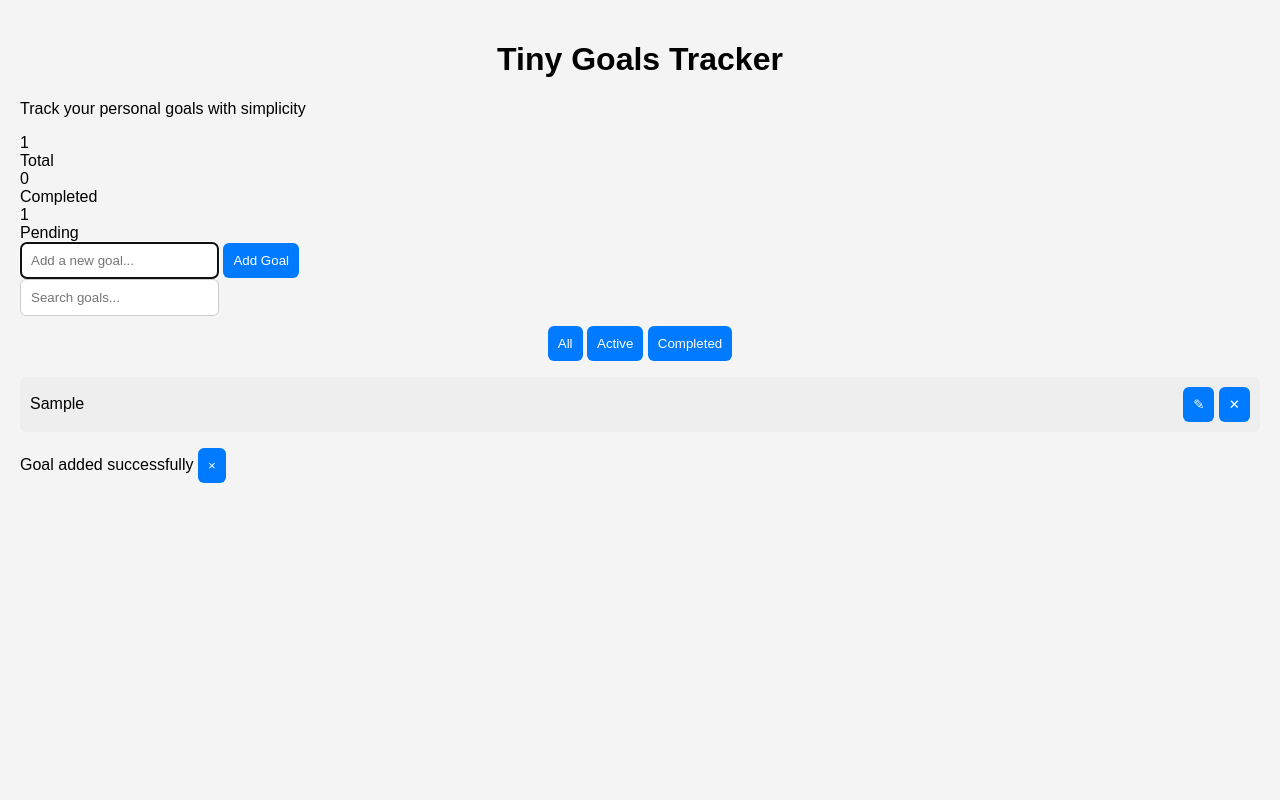
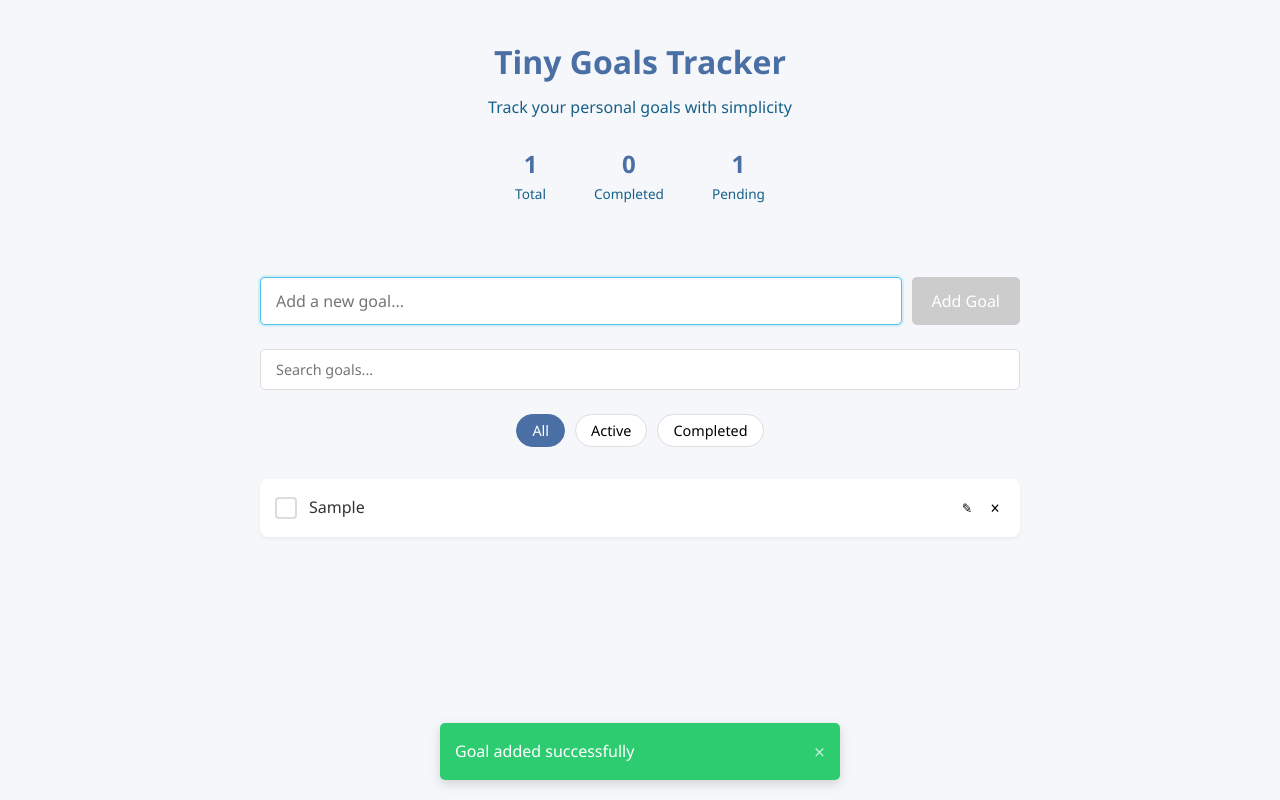
Before and after one commit to yashwant597/Goals-Tracker, a plain HTML site: page src/index.html in a window 1280 px wide. Both pictures are taken after typing "Sample" into the empty fields and a click on the button "Add Goal". Drawn offline with Linux system fonts and the light colour scheme.

Commit message:
Update styles.css

```diff
--- a/src/styles.css
+++ b/src/styles.css
@@ -1,59 +1,369 @@
+:root {
+  --primary-color: #4a6fa5;
+  --secondary-color: #166088;
+  --accent-color: #4fc1e9;
+  --light-color: #f5f7fa;
+  --dark-color: #333;
+  --danger-color: #e74c3c;
+  --success-color: #2ecc71;
+  --warning-color: #f39c12;
+}
+
+* {
+  margin: 0;
+  padding: 0;
+  box-sizing: border-box;
+  font-family: 'Segoe UI', Tahoma, Geneva, Verdana, sans-serif;
+}
+
 body {
-  font-family: Arial, sans-serif;
-  background: #f4f4f4;
+  background-color: var(--light-color);
+  color: var(--dark-color);
+  line-height: 1.6;
   padding: 20px;
-  margin: 0;
+  max-width: 800px;
+  margin: 0 auto;
 }
-.container {
-  max-width: 600px;
-  margin: auto;
-  background: white;
-  padding: 20px;
-  border-radius: 12px;
-  box-shadow: 0 4px 12px rgba(0,0,0,0.1);
+
+header {
+  text-align: center;
+  margin-bottom: 2rem;
+  padding: 1rem;
 }
+
 h1 {
+  color: var(--primary-color);
+  margin-bottom: 0.5rem;
+  font-weight: 600;
+}
+
+.subtitle {
+  color: var(--secondary-color);
+  font-size: 1rem;
+  margin-bottom: 1rem;
+}
+
+.stats {
+  display: flex;
+  justify-content: center;
+  gap: 2rem;
+  margin: 1rem 0;
+}
+
+.stat {
   text-align: center;
+  padding: 0.5rem;
 }
-form {
+
+.stat-value {
+  font-size: 1.5rem;
+  font-weight: bold;
+  color: var(--primary-color);
+}
+
+.stat-label {
+  font-size: 0.85rem;
+  color: var(--secondary-color);
+}
+
+.goal-input-container {
   display: flex;
-  flex-direction: column;
+  margin-bottom: 1.5rem;
   gap: 10px;
 }
-input[type="text"], input[type="date"] {
-  padding: 10px;
-  border-radius: 6px;
-  border: 1px solid #ccc;
+
+.goal-input {
+  flex: 1;
+  padding: 12px 15px;
+  border: 1px solid #ddd;
+  border-radius: 5px;
+  font-size: 1rem;
+  transition: border-color 0.3s;
 }
-button {
-  padding: 10px;
+
+.goal-input:focus {
+  outline: none;
+  border-color: var(--accent-color);
+  box-shadow: 0 0 0 2px rgba(79, 193, 233, 0.2);
+}
+
+.add-btn {
+  background-color: var(--primary-color);
+  color: white;
   border: none;
-  background: #007bff;
+  border-radius: 5px;
+  padding: 12px 20px;
+  cursor: pointer;
+  font-size: 1rem;
+  transition: background-color 0.3s;
+}
+
+.add-btn:hover {
+  background-color: var(--secondary-color);
+}
+
+.add-btn:disabled {
+  background-color: #ccc;
+  cursor: not-allowed;
+}
+
+.goals-container {
+  margin-top: 2rem;
+}
+
+.goals-list {
+  list-style-type: none;
+}
+
+.goal-item {
+  background-color: white;
+  border-radius: 8px;
+  padding: 15px;
+  margin-bottom: 10px;
+  display: flex;
+  align-items: center;
+  justify-content: space-between;
+  box-shadow: 0 2px 4px rgba(0, 0, 0, 0.05);
+  transition: transform 0.2s, box-shadow 0.2s;
+}
+
+.goal-item:hover {
+  transform: translateY(-2px);
+  box-shadow: 0 4px 8px rgba(0, 0, 0, 0.1);
+}
+
+.goal-item.completed {
+  background-color: #f8fdf8;
+  border-left: 4px solid var(--success-color);
+}
+
+.goal-item.completed .goal-text {
+  text-decoration: line-through;
+  color: #888;
+}
+
+.goal-content {
+  display: flex;
+  align-items: center;
+  gap: 12px;
+  flex: 1;
+}
+
+.checkbox {
+  width: 22px;
+  height: 22px;
+  border-radius: 4px;
+  border: 2px solid #ddd;
+  cursor: pointer;
+  display: flex;
+  align-items: center;
+  justify-content: center;
+  transition: background-color 0.2s, border-color 0.2s;
+  flex-shrink: 0;
+}
+
+.checkbox.checked {
+  background-color: var(--success-color);
+  border-color: var(--success-color);
   color: white;
-  border-radius: 6px;
+}
+
+.goal-text {
+  font-size: 1rem;
+  word-break: break-word;
+  padding-right: 10px;
+  min-height: 24px;
+}
+
+.goal-actions {
+  display: flex;
+  gap: 8px;
+}
+
+.edit-btn, .delete-btn {
+  border: none;
+  background: none;
   cursor: pointer;
+  padding: 5px;
+  border-radius: 4px;
+  transition: background-color 0.2s;
 }
-button:hover {
-  background: #0056b3;
+
+.edit-btn:hover {
+  background-color: #f0f0f0;
 }
-ul {
-  list-style: none;
+
+.delete-btn:hover {
+  background-color: #fee;
+  color: var(--danger-color);
+}
+
+.empty-state {
+  text-align: center;
+  margin-top: 2rem;
+  color: #888;
+}
+
+.edit-mode .goal-text {
+  background-color: #f9f9f9;
+  padding: 8px 12px;
+  border-radius: 4px;
+  border: 1px solid #ddd;
+  outline: none;
+}
+
+.search-container {
+  margin-bottom: 1.5rem;
+}
+
+.search-input {
+  width: 100%;
+  padding: 10px 15px;
+  border: 1px solid #ddd;
+  border-radius: 5px;
+  font-size: 0.9rem;
+}
+
+.filter-container {
+  display: flex;
+  justify-content: center;
+  margin: 1rem 0;
+  gap: 10px;
+}
+
+.filter-btn {
+  background-color: white;
+  border: 1px solid #ddd;
+  border-radius: 20px;
+  padding: 6px 15px;
+  font-size: 0.9rem;
+  cursor: pointer;
+  transition: all 0.2s;
+}
+
+.filter-btn.active {
+  background-color: var(--primary-color);
+  color: white;
+  border-color: var(--primary-color);
+}
+
+.clear-completed {
+  background: none;
+  border: none;
+  color: var(--danger-color);
+  font-size: 0.9rem;
+  padding: 5px;
+  cursor: pointer;
+  margin-top: 1rem;
+  opacity: 0.7;
+  transition: opacity 0.2s;
+  display: block;
+  margin-left: auto;
+}
+
+.clear-completed:hover {
+  opacity: 1;
+}
+
+.loader {
+  width: 40px;
+  height: 40px;
+  border: 4px solid rgba(0, 0, 0, 0.1);
+  border-radius: 50%;
+  border-top-color: var(--primary-color);
+  animation: spin 1s ease-in-out infinite;
+  margin: 40px auto;
+  display: none;
+}
+
+@keyframes spin {
+  to { transform: rotate(360deg); }
+}
+
+.no-results {
+  text-align: center;
+  color: #888;
+  margin: 2rem 0;
+  display: none;
+}
+
+/* Notification styling */
+.notification {
+  position: fixed;
+  bottom: -100px;
+  left: 50%;
+  transform: translateX(-50%);
+  background-color: var(--danger-color);
+  color: white;
   padding: 0;
+  border-radius: 5px;
+  box-shadow: 0 4px 12px rgba(0, 0, 0, 0.15);
+  transition: bottom 0.3s ease-in-out;
+  z-index: 1000;
+  max-width: 90%;
+  width: 400px;
 }
-li {
-  background: #eee;
-  padding: 10px;
-  margin-top: 10px;
-  border-radius: 6px;
+
+.notification.success {
+  background-color: var(--success-color);
+}
+
+.notification.warning {
+  background-color: var(--warning-color);
+}
+
+.notification.error {
+  background-color: var(--danger-color);
+}
+
+.notification.show {
+  bottom: 20px;
+}
+
+.notification-content {
   display: flex;
   justify-content: space-between;
   align-items: center;
+  padding: 15px;
 }
-li.completed span {
-  text-decoration: line-through;
-  color: gray;
+
+#notification-close {
+  background: none;
+  border: none;
+  color: white;
+  font-size: 1.2rem;
+  cursor: pointer;
+  margin-left: 10px;
+  opacity: 0.7;
+  transition: opacity 0.2s;
 }
-.filter-container {
-  margin: 10px 0;
-  text-align: center;
+
+#notification-close:hover {
+  opacity: 1;
 }
+
+/* Responsive styles */
+@media (max-width: 600px) {
+  body {
+      padding: 15px;
+  }
+
+  .goal-input-container {
+      flex-direction: column;
+  }
+
+  .goal-item {
+      flex-direction: column;
+      align-items: flex-start;
+  }
+
+  .goal-actions {
+      margin-top: 10px;
+      align-self: flex-end;
+  }
+
+  .stats {
+      flex-direction: column;
+      gap: 0.5rem;
+  }
+}
```
